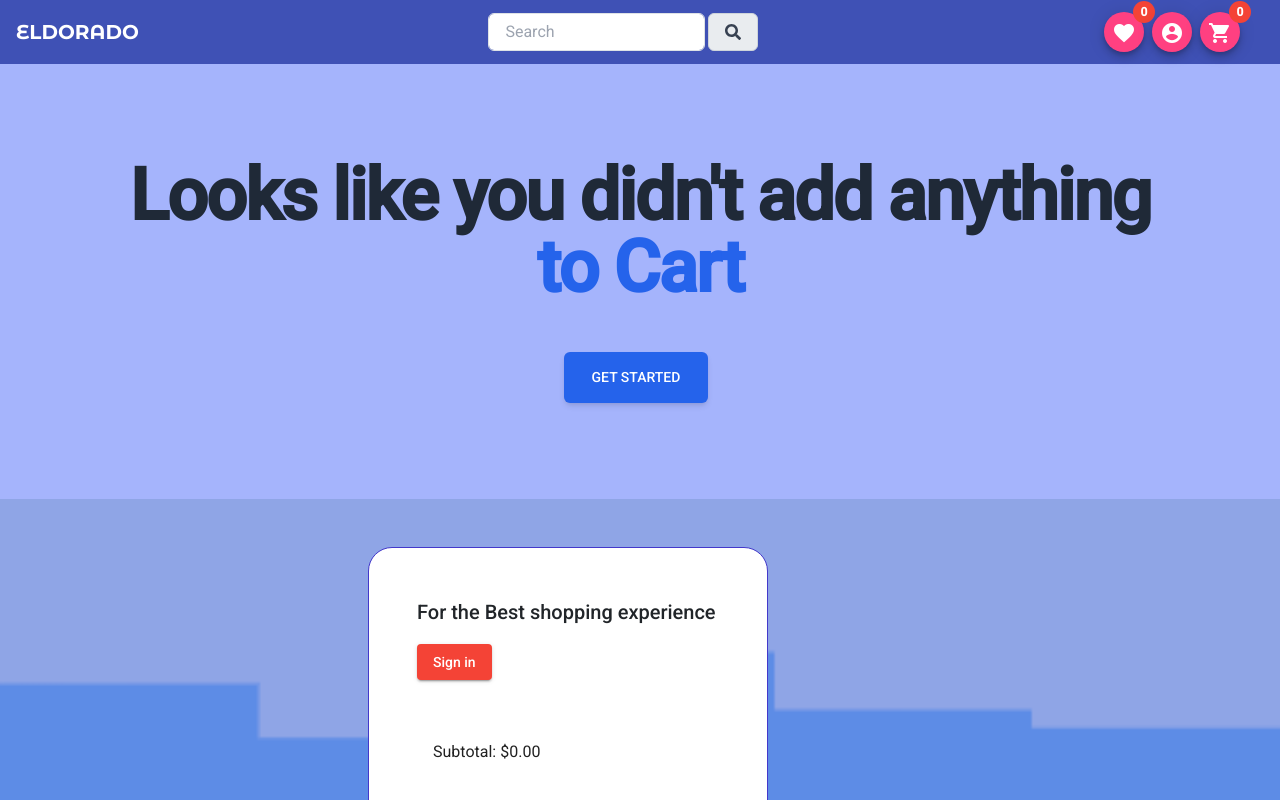
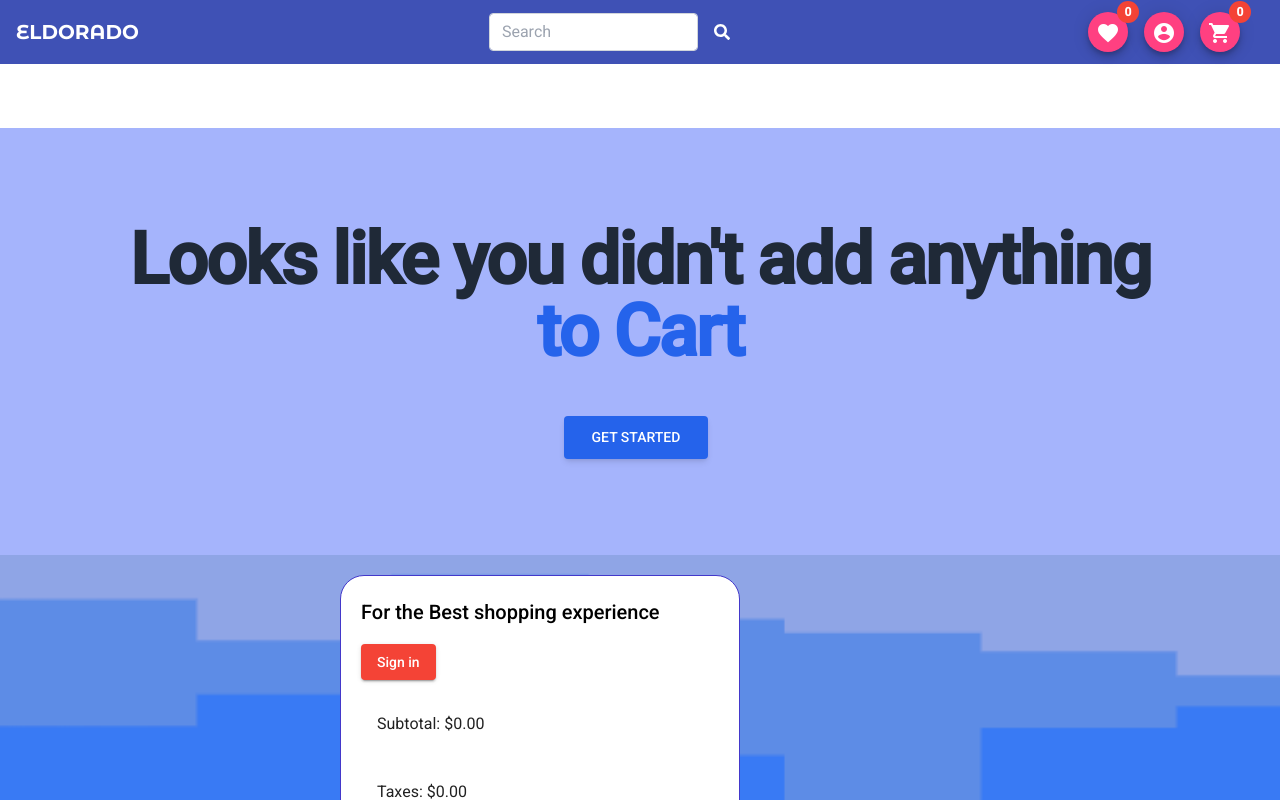
Before and after one commit to Emil-25/eldorado, an Angular app: page /cart in a window 1280 px wide. Shown: the top 800 px of the page. Built offline with nearby package versions, Linux system fonts and the light colour scheme; what tw-elements would draw is missing.

Commit message:
deleted bs in html

```diff
--- a/src/app/app.component.html
+++ b/src/app/app.component.html
@@ -1,10 +1,10 @@
-<mat-toolbar color="primary" class="flex justify-between fixed-top">
+<mat-toolbar color="primary" class="flex flex-wrap justify-between fixed-top">
     <a routerLink='' class="logo-font cursor-pointer hover:text-white">ELDORADO</a>
     <div class="input-group relative sm:flex flex-wrap rounded justify-center hidden">
         <input (keyup)="filteredTitles = [];find(search1.value)" (focusout)="removeInput()" type="text" #search1 class="relative px-3 py-1.5 text-base font-normal text-gray-700 bg-white bg-clip-padding border border-solid border-gray-300 rounded transition ease-in-out mx-1 focus:text-gray-700 focus:bg-white focus:border-blue-600 focus:outline-none" placeholder="Search" aria-label="Search" aria-describedby="button-addon2">
         <span class="input-group-text flex items-center px-3 py-1.5 text-base font-normal text-gray-700 text-center whitespace-nowrap rounded" id="basic-addon2">
             <svg aria-hidden="true" focusable="false" data-prefix="fas" data-icon="search" class="w-4" role="img" xmlns="http://www.w3.org/2000/svg" viewBox="0 0 512 512">
-              <path fill="currentColor" d="M505 442.7L405.3 343c-4.5-4.5-10.6-7-17-7H372c27.6-35.3 44-79.7 44-128C416 93.1 322.9 0 208 0S0 93.1 0 208s93.1 208 208 208c48.3 0 92.7-16.4 128-44v16.3c0 6.4 2.5 12.5 7 17l99.7 99.7c9.4 9.4 24.6 9.4 33.9 0l28.3-28.3c9.4-9.4 9.4-24.6.1-34zM208 336c-70.7 0-128-57.2-128-128 0-70.7 57.2-128 128-128 70.7 0 128 57.2 128 128 0 70.7-57.2 128-128 128z"></path>
+              <path fill="white" d="M505 442.7L405.3 343c-4.5-4.5-10.6-7-17-7H372c27.6-35.3 44-79.7 44-128C416 93.1 322.9 0 208 0S0 93.1 0 208s93.1 208 208 208c48.3 0 92.7-16.4 128-44v16.3c0 6.4 2.5 12.5 7 17l99.7 99.7c9.4 9.4 24.6 9.4 33.9 0l28.3-28.3c9.4-9.4 9.4-24.6.1-34zM208 336c-70.7 0-128-57.2-128-128 0-70.7 57.2-128 128-128 70.7 0 128 57.2 128 128 0 70.7-57.2 128-128 128z"></path>
             </svg>
         </span>
     </div>
@@ -20,7 +20,7 @@
             <input (keyup)="filteredTitles = [];find(search2.value)" (focusout)=" removeInput() " type="text" #search2 class="relative px-3 py-1.5 text-base font-normal text-gray-700 bg-white bg-clip-padding border border-solid border-gray-300 rounded transition ease-in-out m-1 focus:text-gray-700 focus:bg-white focus:border-blue-600 focus:outline-none" placeholder="Search" aria-label="Search" aria-describedby="button-addon2">
             <span class="input-group-text flex items-center px-3 py-1.5 text-base font-normal text-gray-700 text-center whitespace-nowrap rounded" id="basic-addon2">
                 <svg aria-hidden="true" focusable="false" data-prefix="fas" data-icon="search" class="w-4" role="img" xmlns="http://www.w3.org/2000/svg" viewBox="0 0 512 512">
-                  <path fill="currentColor" d="M505 442.7L405.3 343c-4.5-4.5-10.6-7-17-7H372c27.6-35.3 44-79.7 44-128C416 93.1 322.9 0 208 0S0 93.1 0 208s93.1 208 208 208c48.3 0 92.7-16.4 128-44v16.3c0 6.4 2.5 12.5 7 17l99.7 99.7c9.4 9.4 24.6 9.4 33.9 0l28.3-28.3c9.4-9.4 9.4-24.6.1-34zM208 336c-70.7 0-128-57.2-128-128 0-70.7 57.2-128 128-128 70.7 0 128 57.2 128 128 0 70.7-57.2 128-128 128z"></path>
+                  <path fill="white" d="M505 442.7L405.3 343c-4.5-4.5-10.6-7-17-7H372c27.6-35.3 44-79.7 44-128C416 93.1 322.9 0 208 0S0 93.1 0 208s93.1 208 208 208c48.3 0 92.7-16.4 128-44v16.3c0 6.4 2.5 12.5 7 17l99.7 99.7c9.4 9.4 24.6 9.4 33.9 0l28.3-28.3c9.4-9.4 9.4-24.6.1-34zM208 336c-70.7 0-128-57.2-128-128 0-70.7 57.2-128 128-128 70.7 0 128 57.2 128 128 0 70.7-57.2 128-128 128z"></path>
                 </svg>
             </span>
         </div>
--- a/src/index.html
+++ b/src/index.html
@@ -7,8 +7,6 @@
   <meta name="viewport" content="width=device-width, initial-scale=1">
   <link rel="icon" type="image/x-icon" href="./assets/favicon.ico">
   <link rel="preconnect" href="https://fonts.gstatic.com">
-  <link href="https://cdn.jsdelivr.net/npm/bootstrap@5.2.1/dist/css/bootstrap.min.css" rel="stylesheet">
-  <script src="https://cdn.jsdelivr.net/npm/bootstrap@5.2.1/dist/js/bootstrap.bundle.min.js"></script>
   <link href="https://fonts.googleapis.com/css2?family=Roboto:wght@300;400;500&display=swap" rel="stylesheet">
   <link href="https://fonts.googleapis.com/icon?family=Material+Icons" rel="stylesheet">
   <link href="https://unpkg.com/aos@2.3.1/dist/aos.css" rel="stylesheet">
--- a/src/styles.scss
+++ b/src/styles.scss
@@ -6,6 +6,7 @@
 @tailwind base;
 @tailwind components;
 @tailwind utilities;
+
 // Include the common styles for Angular Material. We include this here so that you only
 // have to load a single css file for Angular Material in your app.
 // Be sure that you only ever include this mixin once!
```
Also changed, not shown: 4 other files (tests, documents, lock files or other folders).
